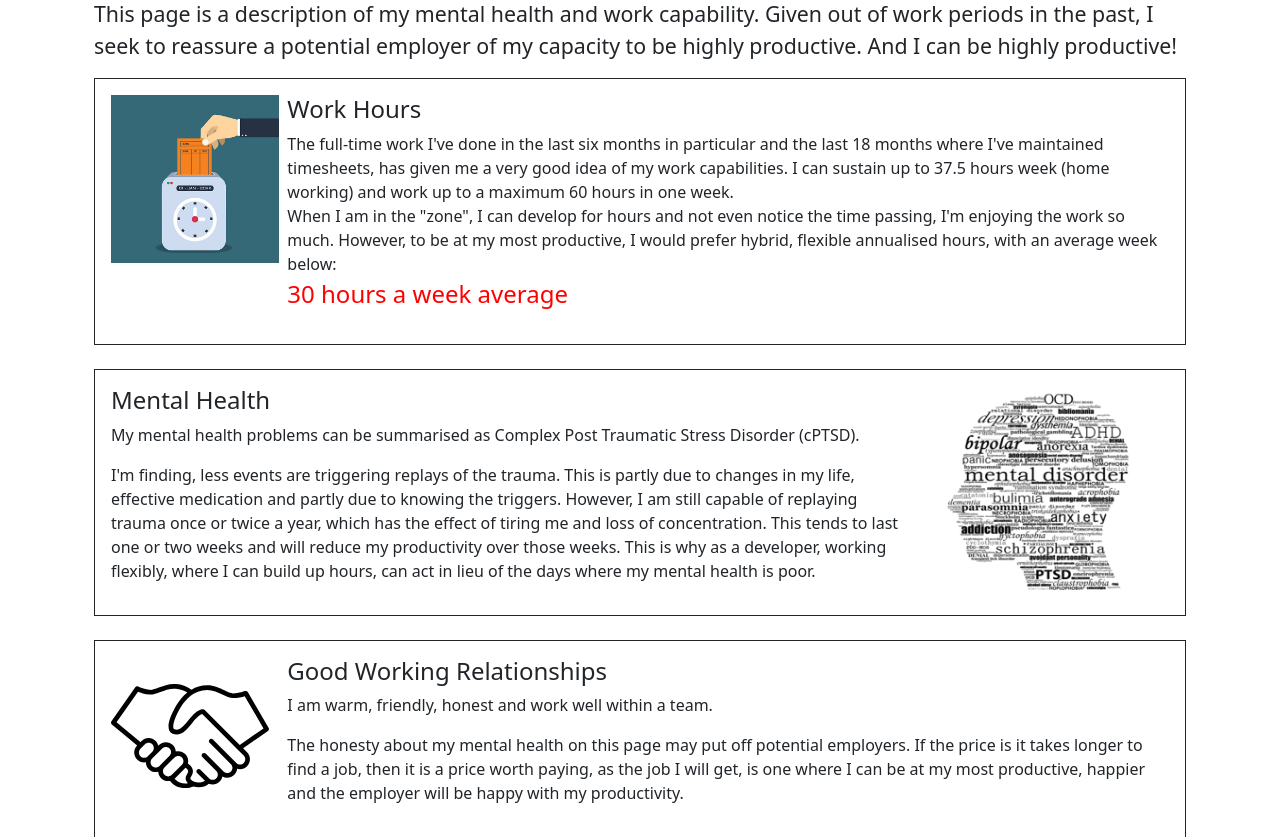
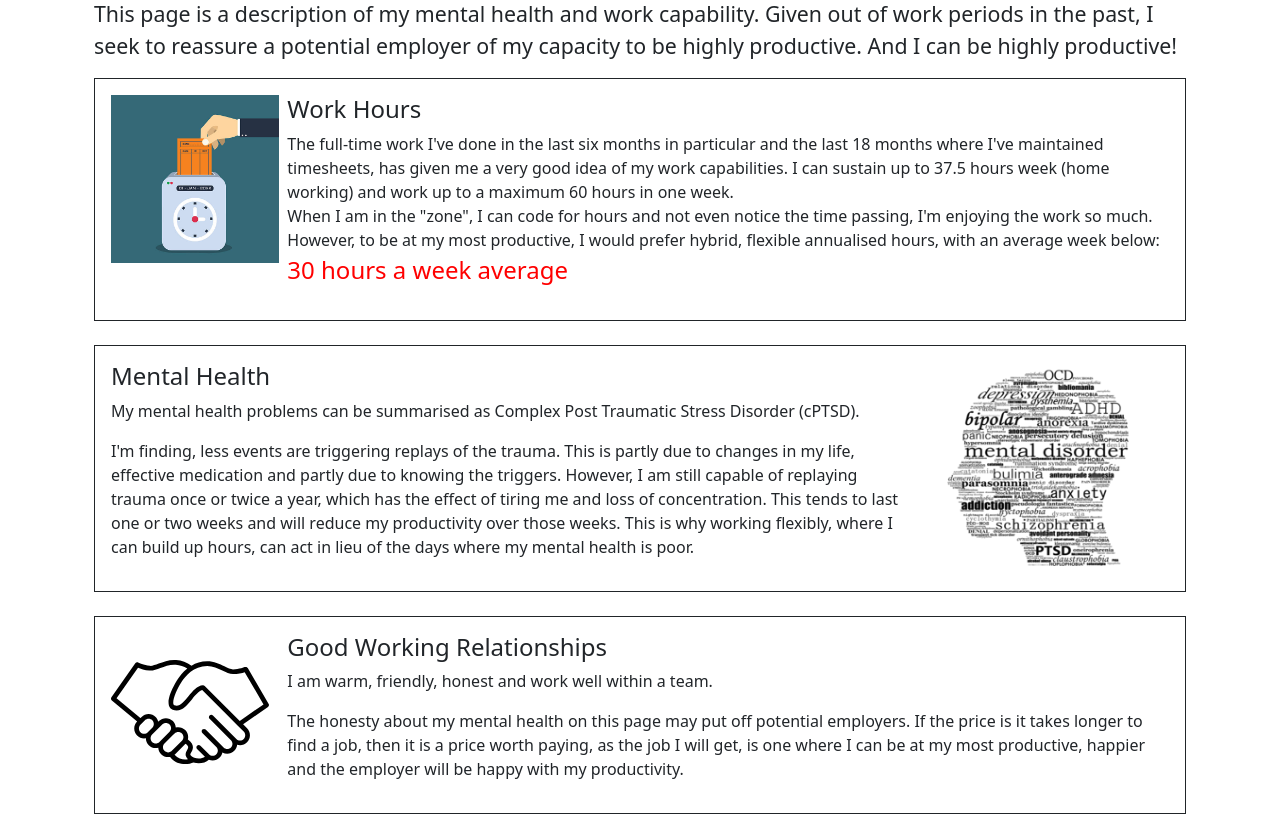
Before and after one commit to bobportfolio/bobportfolio, a Django app: template portfolio/templates/portfolio/wellbeing.html in a window 1280 px wide. Shown: the part 128-965 px from the top of the page. Run offline with Django 4.2, Linux system fonts and the light colour scheme; the template is opened without the code that fills it, so the values that code supplies are empty; parts of the project's set-up code (start-up, migrations or seed data) failed here and were passed over; some libraries are stand-ins or nearby versions.

Commit message:
2.5.3 wellbeing content improvements

```diff
--- a/portfolio/templates/portfolio/wellbeing.html
+++ b/portfolio/templates/portfolio/wellbeing.html
@@ -38,7 +38,7 @@
           The full-time work I've done in the last six months in particular and
           the last 18 months where I've maintained timesheets, has given me a very good idea of my work capabilities.
           I can sustain up to 37.5 hours week (home working) and work up to a maximum 60 hours in one week.<br>
-          When I am in the "zone", I can develop for hours and not even notice the time passing, I'm enjoying the work so much.
+          When I am in the "zone", I can code for hours and not even notice the time passing, I'm enjoying the work so much.
           However, to be at my most productive, I would prefer hybrid, flexible annualised hours, with an average week below:<br>
           <span class="weekly-hours">30 hours a week average</span>
         </p>
@@ -57,7 +57,7 @@
         However, I am still capable of replaying trauma once or twice a year, which
         has the effect of tiring me and loss of concentration. This tends to last one or two weeks
         and will reduce my productivity over those weeks.
-        This is why as a developer, working flexibly, where I can build up hours, can act in lieu of the
+        This is why working flexibly, where I can build up hours, can act in lieu of the
         days where my mental health is poor.
       </p>
     </div>
```
